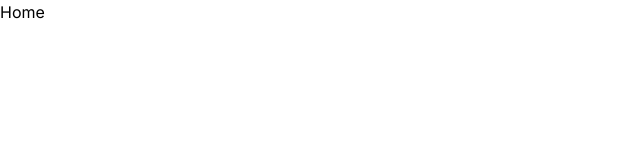
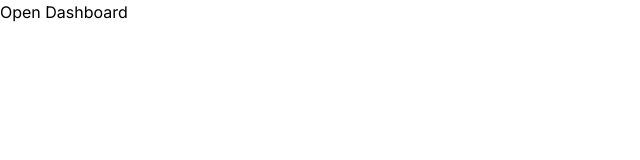
Before and after one commit to stefan022/next-js, a Next.js app: page / in a window 1280 px wide. Shown: the top 160 px of the page, without its empty margins (0-640 px from the left). Built offline with nearby package versions, Linux system fonts and the light colour scheme.

Commit message:
linking and navigation

```diff
--- a/src/app/dashboard/page.tsx
+++ b/src/app/dashboard/page.tsx
@@ -1,7 +1,15 @@
 import { FC } from 'react'
 
 import DashboardLayout from './layout'
+import Link from 'next/link'
 
-const Dashboard: FC = (): JSX.Element => <DashboardLayout><p>Welcome to the Dashboard</p></DashboardLayout>
+const Dashboard: FC = (): JSX.Element => {
+    return (
+        <DashboardLayout>
+            <p>Welcome to the Dashboard</p>
+            <Link href={"/dashboard/settings"}>Settings</Link>
+        </DashboardLayout>
+    )
+}
 
 export default Dashboard
--- a/src/app/dashboard/settings/page.tsx
+++ b/src/app/dashboard/settings/page.tsx
@@ -5,7 +5,7 @@ import { routeParam } from '@/constants/routeParam'
 
 const Settings: FC = (): JSX.Element =>
     <SettingsTemplate key={routeParam} >
-        <div>Settings</div>
+        <div>These are settings</div>
     </SettingsTemplate>
 
 export default Settings
--- a/src/app/page.tsx
+++ b/src/app/page.tsx
@@ -1,5 +1,19 @@
-import { FC } from 'react'
+'use client';
+import { useRouter } from 'next/navigation';
 
-const Home: FC = (): JSX.Element => <div>Home</div>
+import { FC, MouseEventHandler } from 'react'
+
+
+const Home: FC = (): JSX.Element => {
+    const router = useRouter();
+
+    const handleRouter: MouseEventHandler = () => router.push('/dashboard');
+
+    return (
+        <button type="button" onClick={handleRouter}>
+            Open Dashboard
+        </button>
+    )
+}
 
 export default Home
```
